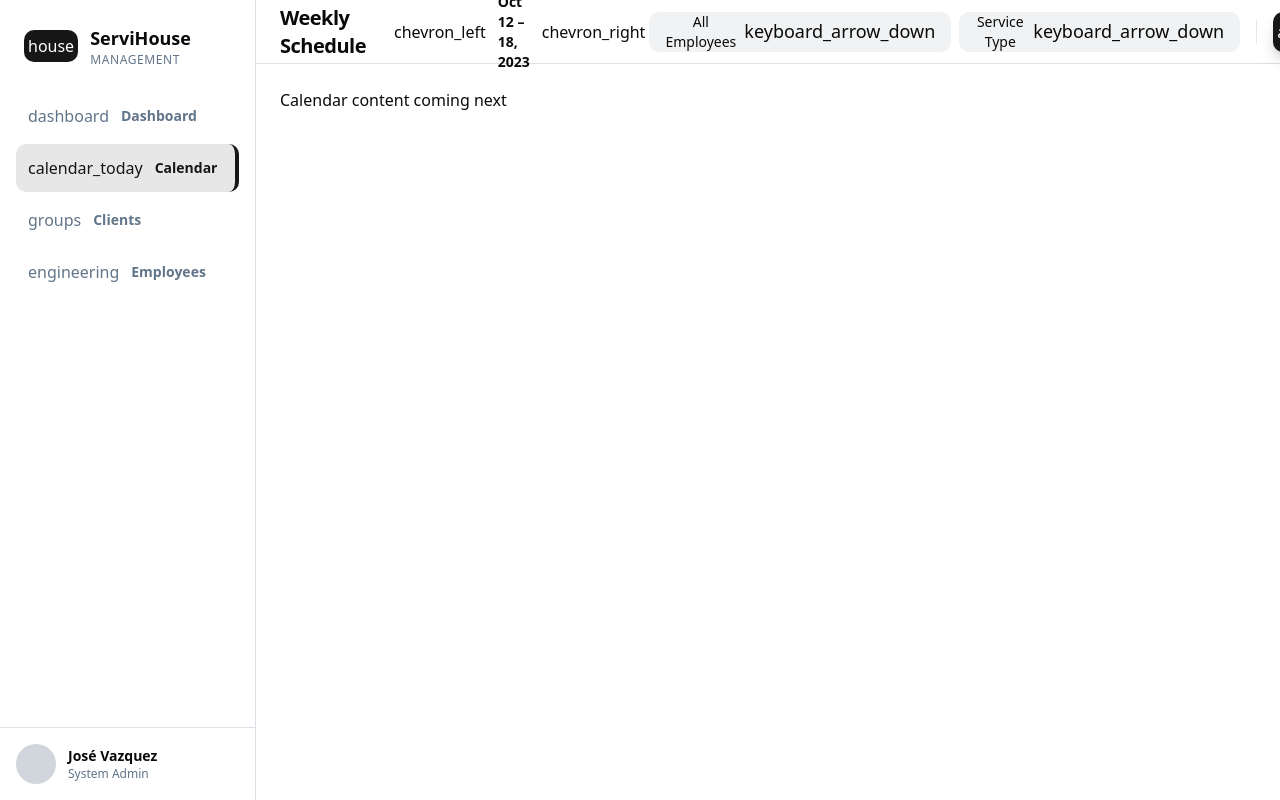
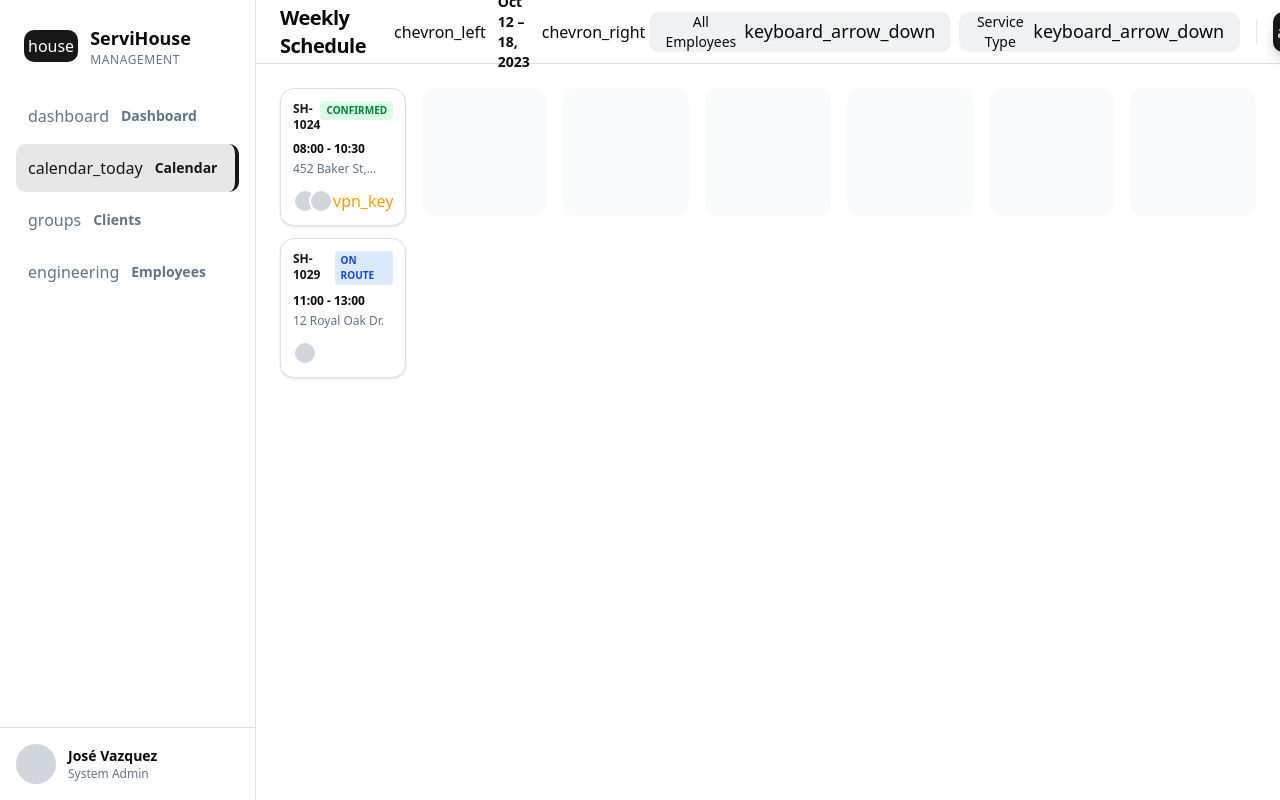
Before and after one commit to itsseduardo/servihaus-munchen, a Next.js app in the folder frontend/: page /admin/calendar in a window 1280 px wide. Built offline with nearby package versions, Linux system fonts and the light colour scheme.

Commit message:
admin calendar job card component

```diff
--- a/frontend/app/admin/calendar/page.tsx
+++ b/frontend/app/admin/calendar/page.tsx
@@ -1,11 +1,38 @@
 import AdminCalendarTopbar from "@/components/admin/AdminCalendarTopbar";
+import JobCard from "@/components/admin/JobCard";
 
 export default function AdminCalendarPage() {
   return (
     <>
       <AdminCalendarTopbar />
+
       <div className="flex-1 overflow-auto p-6">
-        Calendar content coming next
+        <div className="grid grid-cols-7 gap-4">
+          {/* Monday */}
+          <div className="flex flex-col gap-3">
+            <JobCard
+              code="SH-1024"
+              time="08:00 - 10:30"
+              address="452 Baker St, London"
+              status="confirmed"
+              employees={["a", "b"]}
+              requiresKey
+            />
+
+            <JobCard
+              code="SH-1029"
+              time="11:00 - 13:00"
+              address="12 Royal Oak Dr."
+              status="on_route"
+              employees={["a"]}
+            />
+          </div>
+
+          {/* Other days (placeholder) */}
+          {Array.from({ length: 6 }).map((_, i) => (
+            <div key={i} className="rounded-xl bg-[#f0f2f4]/40 dark:bg-gray-900/40 h-32" />
+          ))}
+        </div>
       </div>
     </>
   );
--- /dev/null
+++ b/frontend/components/admin/JobCard.tsx
@@ -0,0 +1,82 @@
+type JobStatus = "confirmed" | "pending" | "on_route" | "completed";
+
+interface JobCardProps {
+  code: string;
+  time: string;
+  address: string;
+  status: JobStatus;
+  employees?: string[];
+  requiresKey?: boolean;
+}
+
+export default function JobCard({
+  code,
+  time,
+  address,
+  status,
+  employees = [],
+  requiresKey,
+}: JobCardProps) {
+  return (
+    <div className="bg-white dark:bg-gray-900 p-3 rounded-xl shadow-sm border border-[#dbe0e6] dark:border-gray-800 job-card-border hover:shadow-md transition-shadow cursor-pointer">
+      {/* Header */}
+      <div className="flex justify-between items-start mb-2">
+        <span className="text-xs font-extrabold text-primary">
+          {code}
+        </span>
+        <StatusBadge status={status} />
+      </div>
+
+      {/* Body */}
+      <p className="text-xs font-bold mb-1">{time}</p>
+      <p className="text-xs text-[#617589] mb-3 line-clamp-1">
+        {address}
+      </p>
+
+      {/* Footer */}
+      <div className="flex items-center justify-between">
+        <div className="flex -space-x-2">
+          {employees.map((_, idx) => (
+            <div
+              key={idx}
+              className="size-6 rounded-full border-2 border-white dark:border-gray-900 bg-gray-300"
+            />
+          ))}
+        </div>
+
+        {requiresKey && (
+          <span
+            className="material-symbols-outlined text-[16px] text-amber-500"
+            title="Key Access Required"
+          >
+            vpn_key
+          </span>
+        )}
+      </div>
+    </div>
+  );
+}
+
+function StatusBadge({ status }: { status: JobStatus }) {
+  const map = {
+    confirmed: "bg-green-100 text-green-700",
+    pending: "bg-amber-100 text-amber-700",
+    on_route: "bg-blue-100 text-blue-700",
+    completed: "bg-gray-100 text-gray-700",
+  };
+
+  const label = {
+    confirmed: "Confirmed",
+    pending: "Pending",
+    on_route: "On Route",
+    completed: "Completed",
+  };
+
+  return (
+    <span
+      className={`text-[10px] font-bold px-1.5 py-0.5 rounded uppercase ${map[status]}`}
+    >
+      {label[status]}
+    </span>
+  );
+}
```
